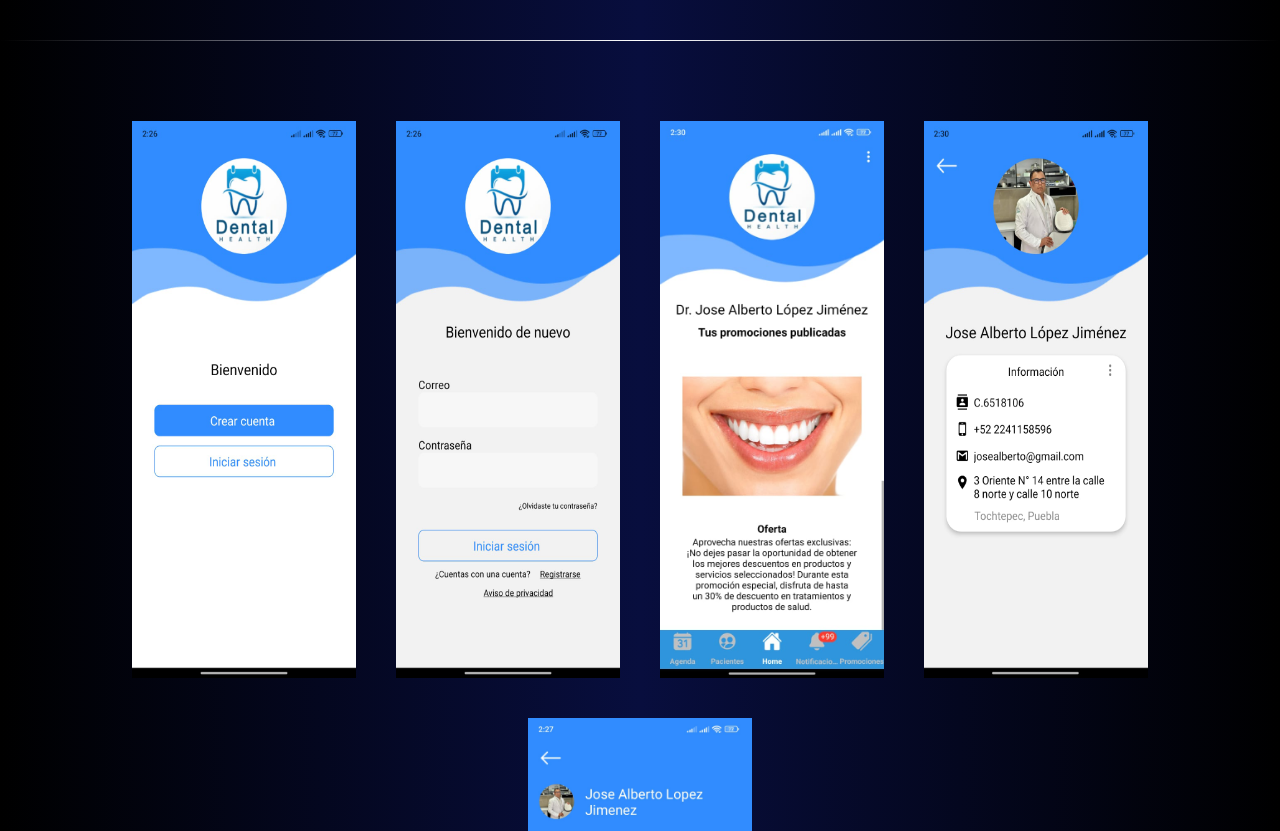
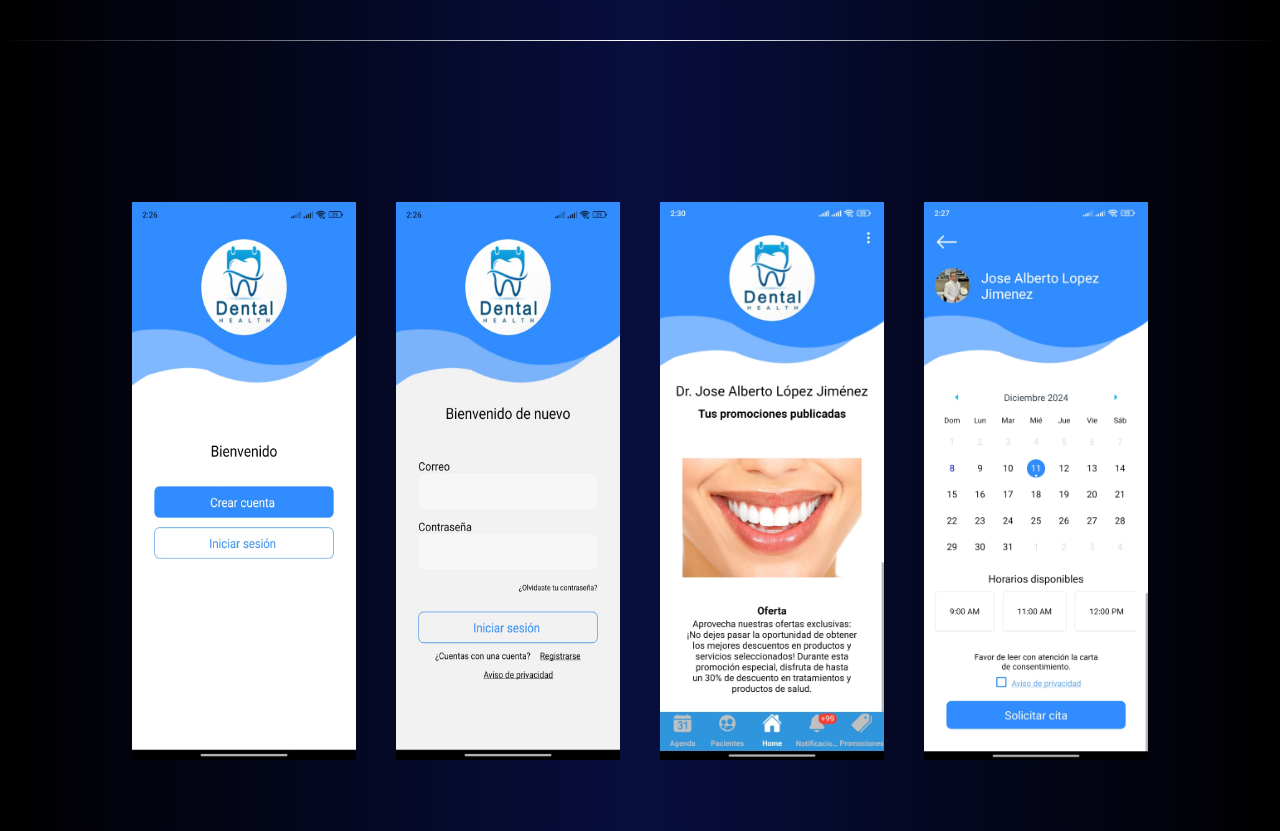
Before and after one commit to JafetCid/myPortfolio, a Next.js app: page /project-dental in a window 1280 px wide. Shown: the part 760-1591 px from the top of the page. Built offline with nearby package versions, Linux system fonts and the light colour scheme.

Commit message:
image correction

```diff
--- a/src/app/project-dental/page.tsx
+++ b/src/app/project-dental/page.tsx
@@ -38,8 +38,8 @@ export default function Dental () {
                         <img src={`${basePath}/dental/Inicio.jpeg`} alt="Inicio" />
                         <img src={`${basePath}/dental/Login.jpeg`} alt="Login" />
                         <img src={`${basePath}/dental/Home.jpeg`} alt="Home" />
-                        <img src={`${basePath}/dental/Perfil.jpeg`} alt="Perfil" />
                         <img src={`${basePath}/dental/Agendar-Cita.jpeg`} alt="Agendar cita" />
+                        {/* <img src={`${basePath}/dental/Perfil.jpeg`} alt="Perfil" /> */}
                     </div>
                 </div>
             </div>
```
